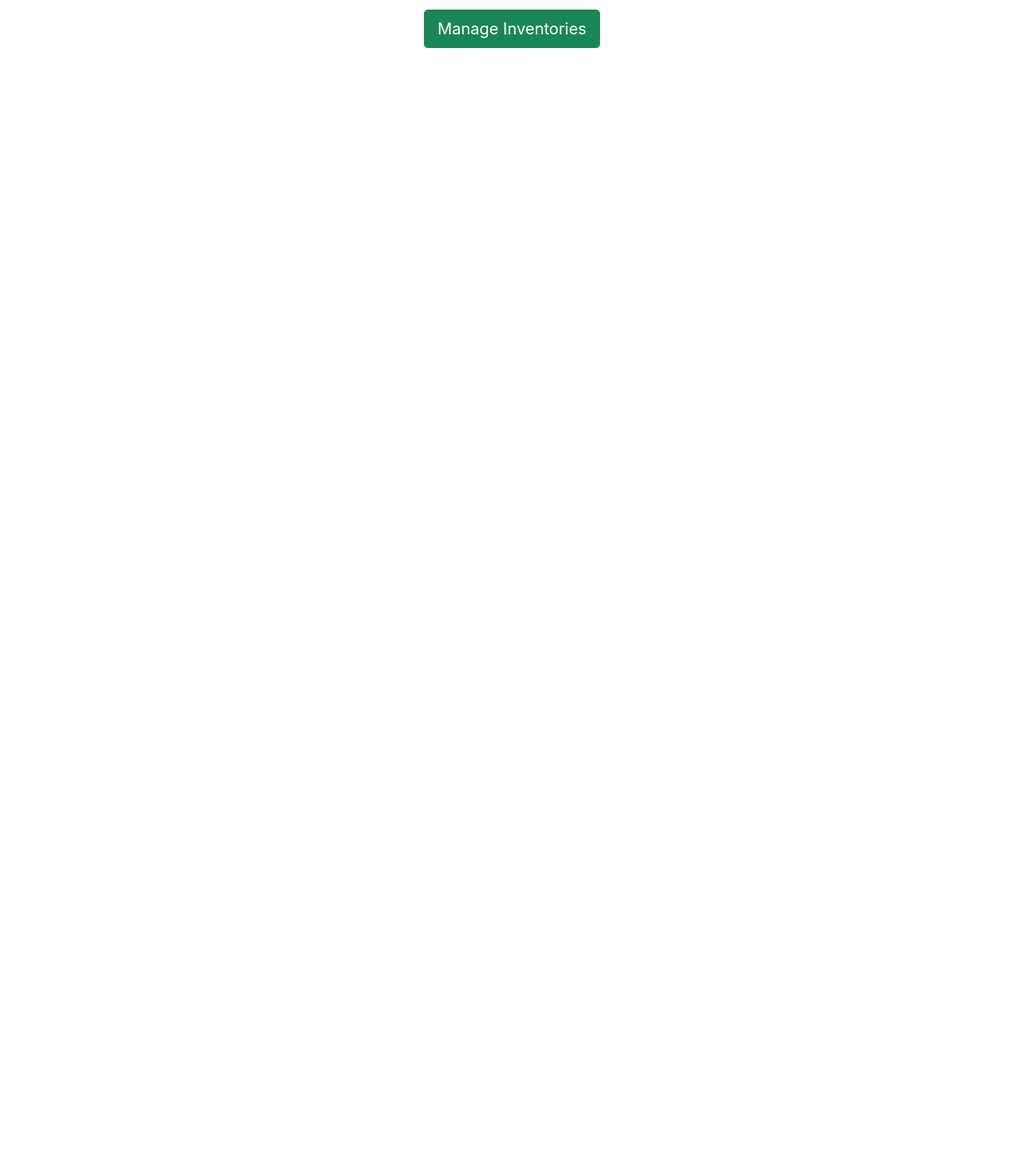
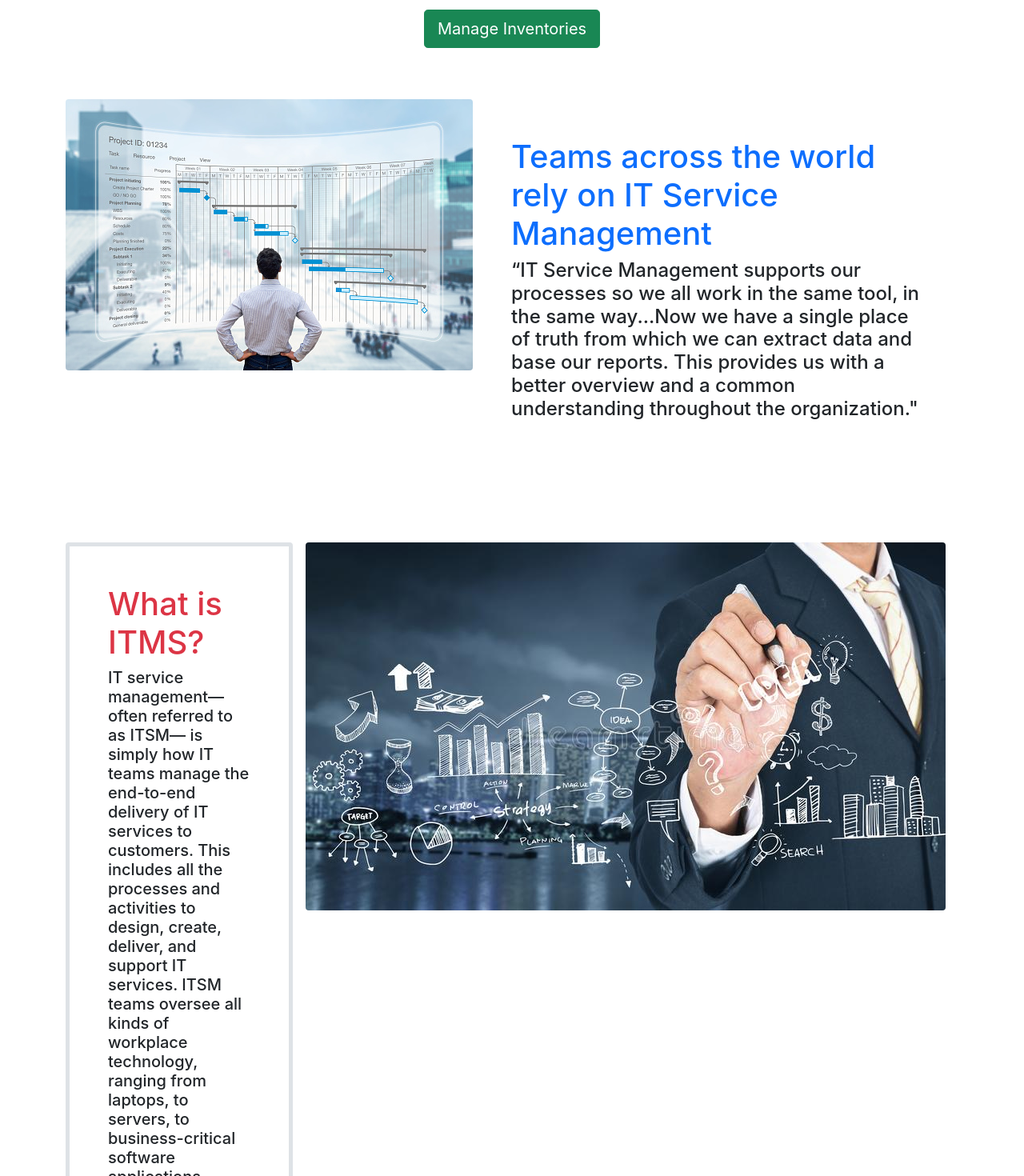
Before and after one commit to Sadman600/-warehouse-management-client-side, a React (Create React App) app: page / in a window 1280 px wide. Shown: the part 600-2070 px from the top of the page at 80% size. Before the commit the page ends 800 px from the top, so only its background shows below. Built offline with nearby package versions, Linux system fonts and the light colour scheme; no server answers.

Commit message:
Added two IT Service section

```diff
--- a/src/Main/Home/Home/Home.js
+++ b/src/Main/Home/Home/Home.js
@@ -4,6 +4,7 @@ import { useNavigate } from 'react-router-dom';
 // import useItems from '../../../Hook/useItems';
 import Banner from '../Banner/Banner';
 import Item from '../Item/Item';
+import Service from '../Service/Service';
 import './Home.css';
 const Home = () => {
     const [items, setItems] = useState([]);
@@ -29,6 +30,7 @@ const Home = () => {
                     <button onClick={handleSeeAllItem} className='btn btn-success btn-lg'>Manage Inventories</button>
                 </div>
             </div>
+            <Service></Service>
         </div>
     );
 };
--- /dev/null
+++ b/src/Main/Home/Service/Service.css
@@ -0,0 +1,4 @@
+.service-container {
+    display: flex;
+
+}
--- /dev/null
+++ b/src/Main/Home/Service/Service.js
@@ -0,0 +1,40 @@
+import React from 'react';
+import './Service.css';
+import img1 from '../../../images/it-management-1.jpg'
+import img2 from '../../../images/it-management-2.jpg'
+const Service = () => {
+    return (
+        <section>
+            <div className='container service-container'>
+                <div className=''>
+                    <img className='rounded' src={img1} alt=''></img>
+                </div>
+                <div className='p-5 text-start '>
+                    <h1 className='text-primary '>Teams across the world rely on IT Service Management</h1>
+                    <h4 className=''>“IT Service Management supports our processes so we all work
+                        in the same tool, in the same way...Now we have a single
+                        place of truth from which we can extract data and base
+                        our reports. This provides us with a better overview and
+                        a common understanding throughout the organization."</h4>
+                </div>
+            </div>
+            <div className='container service-container my-5 py-5'>
+                <div className='p-5 text-start border border-5 rounded'>
+                    <h1 className='text-danger'>What is ITMS?</h1>
+                    <h5 className=''>IT service management— often referred to as ITSM— is
+                        simply how IT teams manage the end-to-end delivery of
+                        IT services to customers. This includes all the processes
+                        and activities to design, create, deliver, and support
+                        IT services. ITSM teams oversee all kinds of workplace
+                        technology, ranging from laptops, to servers, to business-critical
+                        software applications.</h5>
+                </div>
+                <div className='mx-3'>
+                    <img className='rounded' src={img2} alt=''></img>
+                </div>
+            </div>
+        </section>
+    );
+};
+
+export default Service;
```
Also changed, not shown: src/images/it-management-1.jpg (added), src/images/it-management-2.jpg (added).
